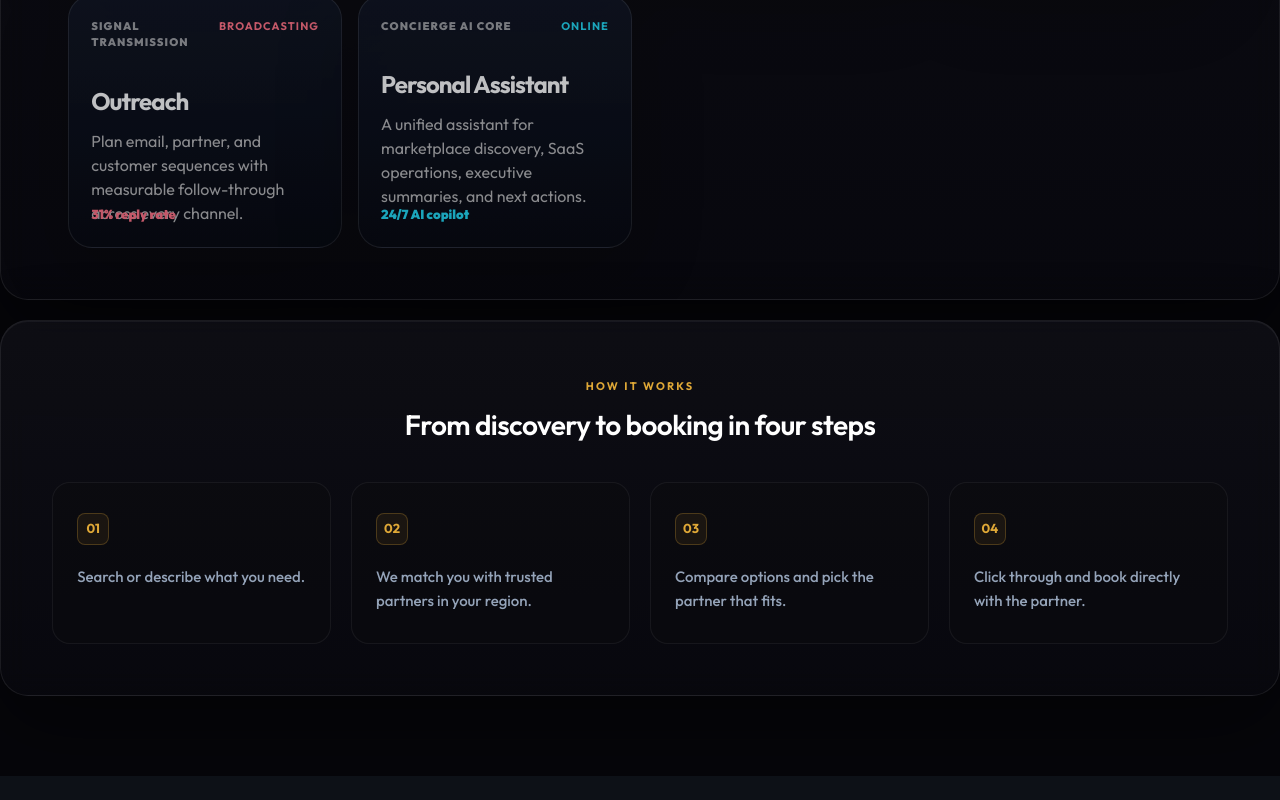
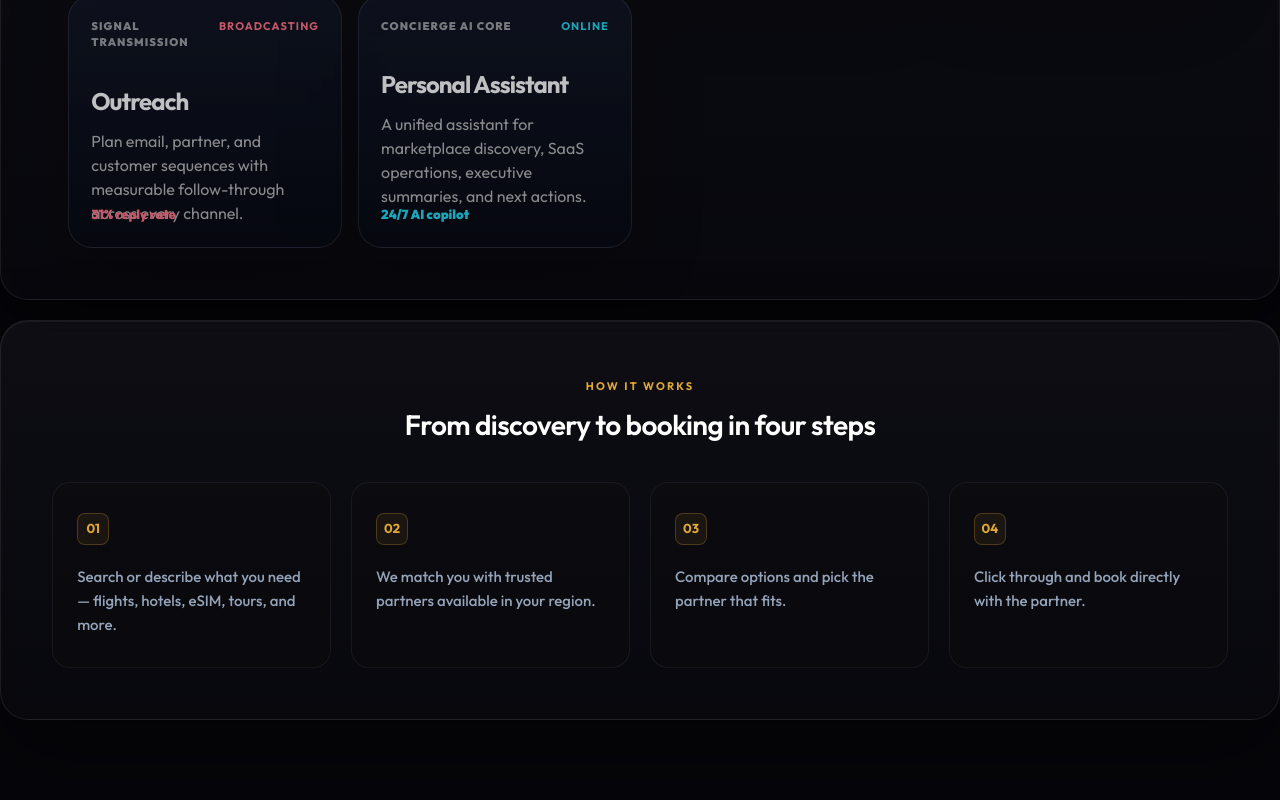
Before and after one commit to SignalBoost/signalboost-, a Next.js app: page / in a window 1280 px wide. Shown: the part 2690-3490 px from the top of the page. Before the commit the page ends 3466 px from the top, so only its background shows below. Built offline with nearby package versions, Linux system fonts and the light colour scheme; no server answers.

Commit message:
Refactor fallbackText function regex for validation

```diff
--- a/components/home/HomeApp.tsx
+++ b/components/home/HomeApp.tsx
@@ -26,7 +26,7 @@ type HomepagePartner = {
 };
 
 function fallbackText(value: string, fallback: string) {
-  return value.includes(".") ? fallback : value;
+  return /^[a-zA-Z][\w$]*(\.[\w$]+)+$/.test(value) ? fallback : value;
 }
 
 // Reusable Fathom-style floating panel. Every homepage section is wrapped in
@@ -73,8 +73,7 @@ export default function HomeApp({ afterHero }: HomeAppProps) {
 
           <div style={styles.categoryGrid}>
             {categories.map((category) => (
-              <Link
-                key={category.key}
+              <Link key={category.key}
                 href={`/marketplace?category=${category.key}`}
                 style={styles.categoryCard}
                 aria-label={fallbackText(t("home.browseCategoryAria"), `Browse ${category.label} partners`).replace("{label}", fallbackText(t(`categories.${category.key}`), category.label))}
```
